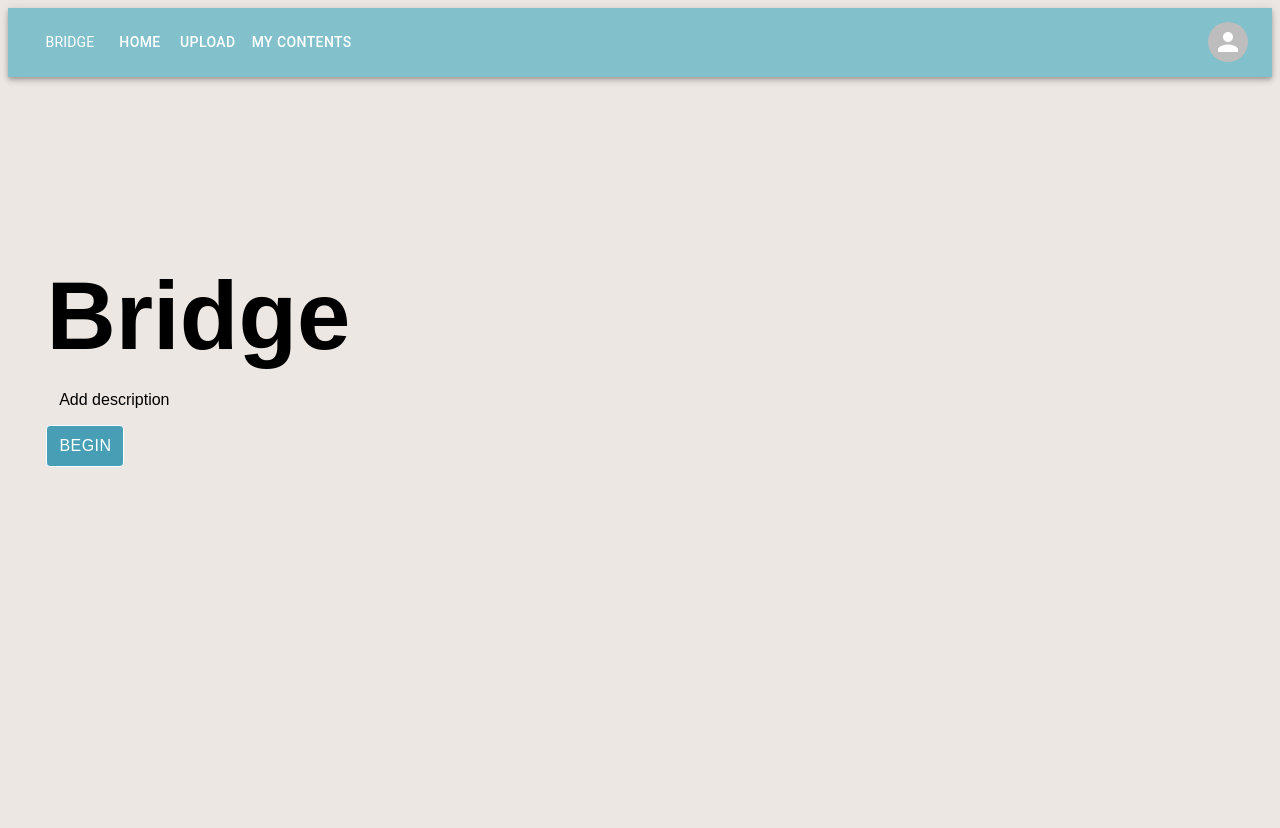
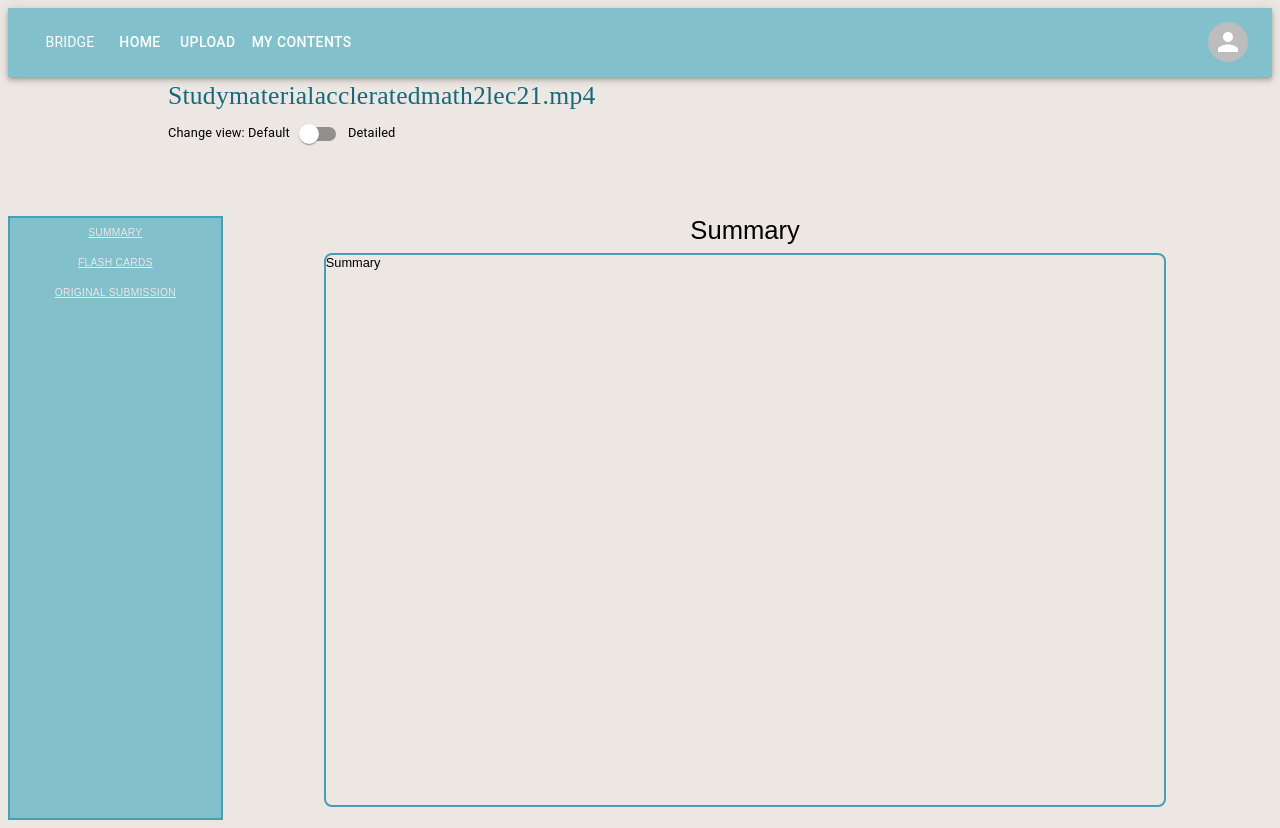
Before and after one commit to Spicy-Pineapple-Chicken-Stew/cissa-summerhack, a React (Create React App) app: page / in a window 1280 px wide. Before the commit the page ends 800 px from the top, so only its background shows below. Built offline with nearby package versions, Linux system fonts and the light colour scheme.

Commit message:
added navigation to contents detailed view

```diff
--- a/src/App.js
+++ b/src/App.js
@@ -9,10 +9,12 @@ import {MobileContext} from "./Contexts/MobileContext";
 import Global_MenuBar_mobile from "./Components/global_menubar_mobile";
 import LoginRegistration from "./Pages/LoginRegistration";
 import {UserContext} from "./Contexts/UserContext";
+import MC_detailedview from "./Pages/MycontentsDetailedView";
+import MC_detailedview_mobile from "./Pages/MycontentsDetailedViewMobile";
 
 
 function App() {
-  let [currentPage, setCurrentPage] = useState('Home');
+  let [currentPage, setCurrentPage] = useState('Contents Detailed');
   let [isMobile, setIsMobile] = useState(false);
   let [user, setUser] = useState(null);
 
@@ -39,6 +41,8 @@ function App() {
                           {currentPage === 'Upload' && !isMobile && <UploadDesktop/>}
                           {currentPage === 'Upload' && isMobile && <UploadPhone />}
                           {currentPage === 'Log in' && <LoginRegistration/>}
+                          {currentPage === 'Contents Detailed' && !isMobile && <MC_detailedview />}
+                          {currentPage === 'Contents Detailed' && isMobile && <MC_detailedview_mobile />}
                       </div>
                   </div>
               </UserContext.Provider>
--- a/src/Pages/UploadDesktop.js
+++ b/src/Pages/UploadDesktop.js
@@ -176,9 +176,10 @@ export default function UploadDesktop(props){
 
         // Details of the uploaded file
         axios.post("http://194.193.55.245:9000/api/file_summary", formData).then((response) => {
+            //console.log(response.data)
             setSuccessModal(true)
         }).catch((error) => {
-            alert(error)
+            setFailModal(true)
             console.log(error.response)
         })
     };
```
Also changed, not shown: 1 other file (tests, documents, lock files or other folders).
